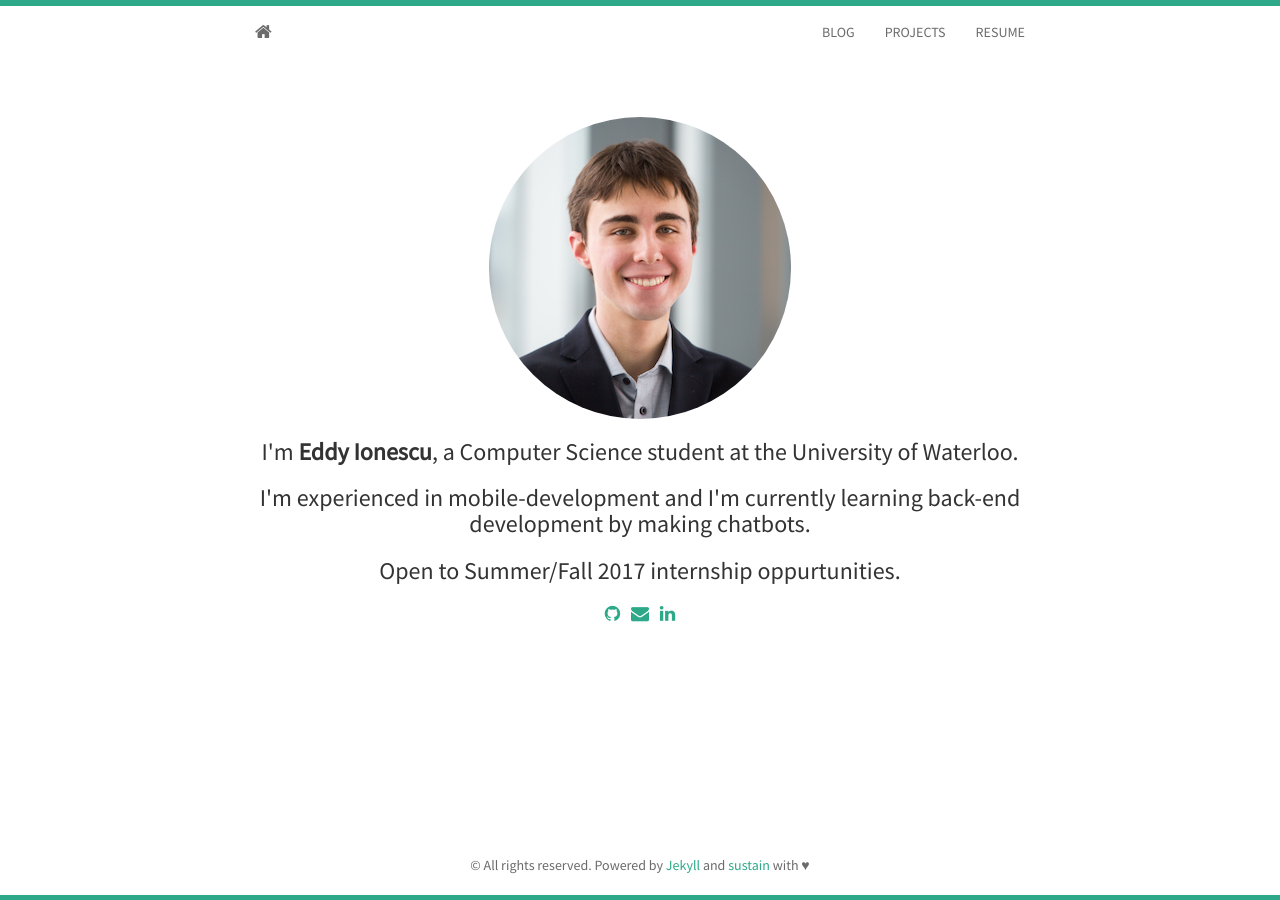
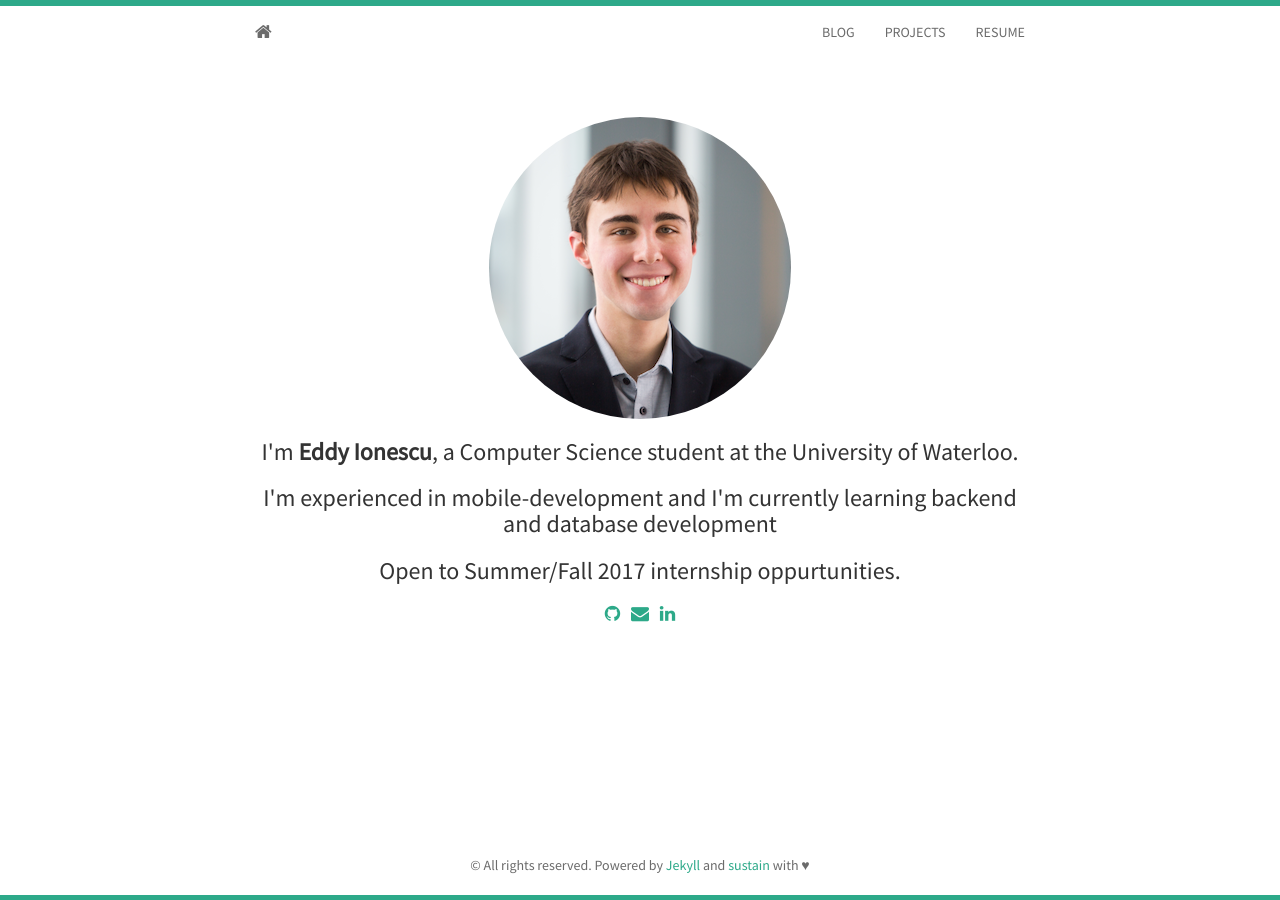
Before and after one commit to EddyIonescu/eddyionescu.github.io, a Jekyll site: the page built from index.html, in a window 1280 px wide. Built offline with Jekyll 4.4.1, drawn with Linux system fonts in a browser that asks for light colours; nearby versions of some CDN libraries; the list of posts is cut into pages by our own code.

Commit message:
Update index.html

```diff
--- a/index.html
+++ b/index.html
@@ -8,7 +8,7 @@ layout: home
 		<img class="img-circle" src="{{ site.baseurl }}static/img/{{ site.avatar }}" alt="Responsive image">
 	  </div>
 	  <h3>I'm <strong>{{ site.author }}</strong>, a Computer Science student at the University of Waterloo.</h3>
-	  <h3>I'm experienced in mobile-development and I'm currently learning back-end development by making chatbots.</h3>
+	  <h3>I'm experienced in mobile-development and I'm currently learning backend and database development</h3>
 	  <h3>Open to Summer/Fall 2017 internship oppurtunities.</h3>
 
 
```
